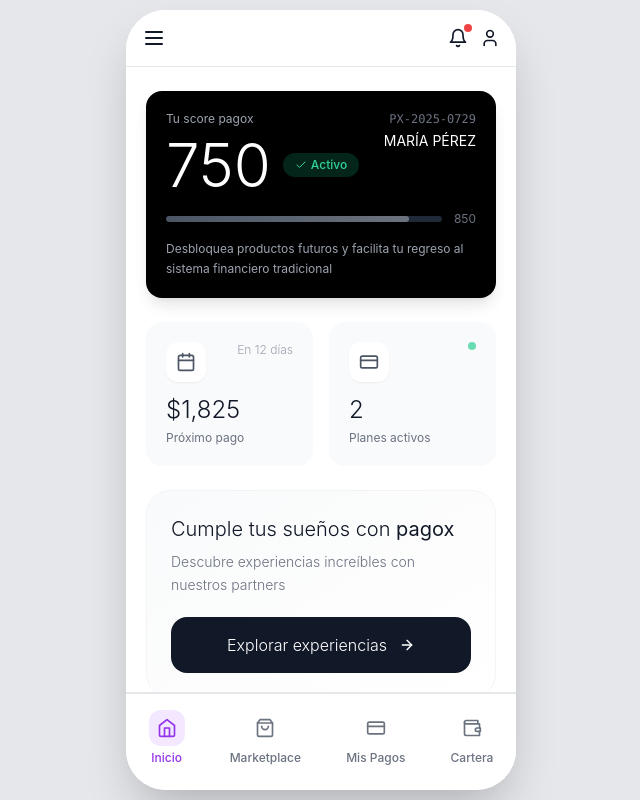
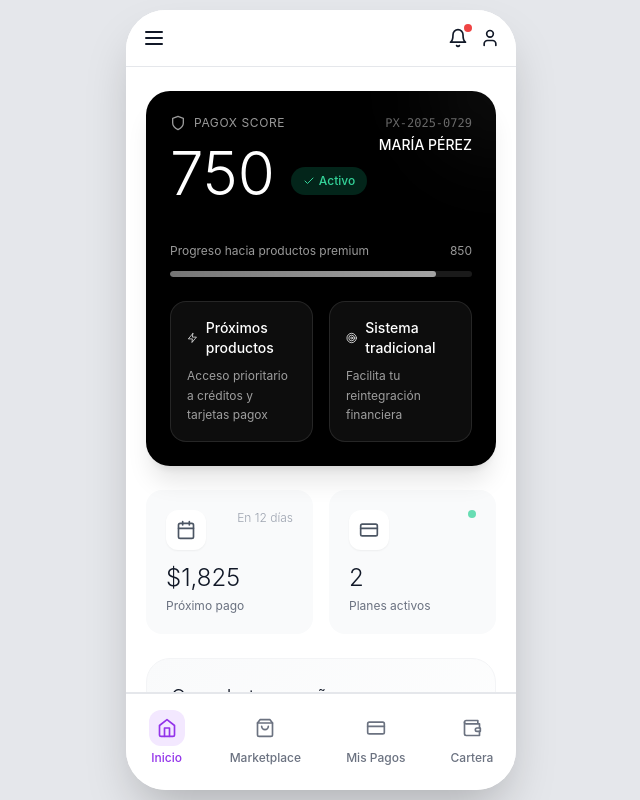
Before and after one commit to Rene-Nun/Pagox_proto_ux, a Next.js app: page / in a window 1280 px wide. Shown: the whole page, without its empty margins (319-959 px from the left). Built offline with nearby package versions, Linux system fonts and the light colour scheme.

Commit message:
Actualizar HomeScreen.tsx

```diff
--- a/app/components/screens/HomeScreen.tsx
+++ b/app/components/screens/HomeScreen.tsx
@@ -1,6 +1,5 @@
-import MobileContainer from '../MobileContainer'
 import Header from '../Header'
-import { Calendar, CreditCard, Check, ArrowRight, ChevronDown, ChevronUp, Sparkles, Plane, Hotel, Music, Eye, EyeOff, TrendingUp, Users } from 'lucide-react'
+import { Calendar, CreditCard, Check, ArrowRight, ChevronDown, Sparkles, Plane, Hotel, Music, Eye, EyeOff, TrendingUp, Shield, Zap, Target } from 'lucide-react'
 import { useState } from 'react'
 
 interface HomeScreenProps {
@@ -12,19 +11,28 @@ export default function HomeScreen({ onNavigate, activeTab }: HomeScreenProps) {
   const [showPlans, setShowPlans] = useState(false)
 
   return (
-    <MobileContainer className="bg-white">
+    <div className="h-full flex flex-col bg-white">
       <Header showLogo={false} onNavigate={onNavigate} />
 
       <div className="flex-1 overflow-y-auto">
         <div className="px-5 py-6 space-y-6">
-          {/* Score Card - Diseño compacto y mejor distribuido */}
-          <div className="bg-black rounded-2xl p-5 shadow-lg">
-            <div className="flex justify-between items-start">
+
+          {/* Score Pagox - Pasaporte Financiero */}
+          <div className="bg-black rounded-3xl p-6 shadow-xl relative overflow-hidden">
+            {/* Decorative Elements */}
+            <div className="absolute top-0 right-0 w-32 h-32 bg-white/5 rounded-full blur-2xl transform translate-x-16 -translate-y-16"></div>
+            <div className="absolute bottom-0 left-0 w-24 h-24 bg-white/3 rounded-full blur-xl transform -translate-x-12 translate-y-12"></div>
+
+            <div className="relative">
+              <div className="flex justify-between items-start mb-6">
                 <div>
-                <p className="text-gray-400 text-xs mb-2">Tu score pagox</p>
-                <div className="flex items-center gap-3 mb-4">
-                  <p className="text-6xl font-light text-white">750</p>
-                  <div className="bg-emerald-500/20 px-3 py-1 rounded-full">
+                  <div className="flex items-center gap-2 mb-3">
+                    <Shield className="w-4 h-4 text-white/60" />
+                    <p className="text-white/60 text-xs uppercase tracking-wider">Pagox Score</p>
+                  </div>
+                  <div className="flex items-end gap-4 mb-4">
+                    <h1 className="text-6xl font-light text-white">750</h1>
+                    <div className="bg-emerald-500/20 px-3 py-1.5 rounded-full mb-2">
                       <span className="text-emerald-400 text-xs font-medium flex items-center gap-1">
                         <Check className="w-3 h-3" />
                         Activo
@@ -34,28 +42,49 @@ export default function HomeScreen({ onNavigate, activeTab }: HomeScreenProps) {
                 </div>
 
                 <div className="text-right">
-                <p className="text-gray-500 text-xs font-mono">PX-2025-0729</p>
-                <p className="text-white text-sm mt-1">MARÍA PÉREZ</p>
+                  <p className="text-white/40 text-xs font-mono mb-1">PX-2025-0729</p>
+                  <p className="text-white text-sm font-medium">MARÍA PÉREZ</p>
                 </div>
               </div>
 
-            <div className="space-y-3">
-              <div className="flex items-center gap-3">
-                <div className="flex-1 h-1.5 bg-gray-800 rounded-full overflow-hidden">
-                  <div className="h-full bg-gradient-to-r from-gray-600 to-gray-500 rounded-full" style={{ width: '88%' }}></div>
+              {/* Progress Bar */}
+              <div className="space-y-3 mb-6">
+                <div className="flex items-center justify-between">
+                  <span className="text-white/60 text-xs">Progreso hacia productos premium</span>
+                  <span className="text-white/60 text-xs">850</span>
                 </div>
-                <span className="text-gray-500 text-xs">850</span>
+                <div className="flex-1 h-1.5 bg-white/10 rounded-full overflow-hidden">
+                  <div className="h-full bg-gradient-to-r from-white/40 to-white/60 rounded-full transition-all duration-500" style={{ width: '88%' }}></div>
+                </div>
               </div>
 
-              <p className="text-gray-400 text-xs leading-relaxed">
-                Desbloquea productos futuros y facilita tu regreso al sistema financiero tradicional
+              {/* Benefits Grid */}
+              <div className="grid grid-cols-2 gap-4">
+                <div className="bg-white/5 rounded-2xl p-4 border border-white/10">
+                  <div className="flex items-center gap-2 mb-2">
+                    <Zap className="w-4 h-4 text-white/80" />
+                    <span className="text-white text-sm font-medium">Próximos productos</span>
+                  </div>
+                  <p className="text-white/60 text-xs leading-relaxed">
+                    Acceso prioritario a créditos y tarjetas pagox
+                  </p>
+                </div>
+                <div className="bg-white/5 rounded-2xl p-4 border border-white/10">
+                  <div className="flex items-center gap-2 mb-2">
+                    <Target className="w-4 h-4 text-white/80" />
+                    <span className="text-white text-sm font-medium">Sistema tradicional</span>
+                  </div>
+                  <p className="text-white/60 text-xs leading-relaxed">
+                    Facilita tu reintegración financiera
                   </p>
                 </div>
               </div>
+            </div>
+          </div>
 
-          {/* Stats Cards - Diseño limpio y moderno */}
+          {/* Quick Stats */}
           <div className="grid grid-cols-2 gap-4">
-            <div className="bg-gray-50 rounded-2xl p-5 group hover:shadow-md transition-all duration-300">
+            <div className="bg-gray-50 rounded-2xl p-5 hover:shadow-md transition-all duration-300">
               <div className="flex justify-between items-start mb-3">
                 <div className="w-10 h-10 bg-white rounded-xl flex items-center justify-center shadow-sm">
                   <Calendar className="w-5 h-5 text-gray-600" />
@@ -66,7 +95,7 @@ export default function HomeScreen({ onNavigate, activeTab }: HomeScreenProps) {
               <p className="text-xs text-gray-500">Próximo pago</p>
             </div>
 
-            <div className="bg-gray-50 rounded-2xl p-5 group hover:shadow-md transition-all duration-300">
+            <div className="bg-gray-50 rounded-2xl p-5 hover:shadow-md transition-all duration-300">
               <div className="flex justify-between items-start mb-3">
                 <div className="w-10 h-10 bg-white rounded-xl flex items-center justify-center shadow-sm">
                   <CreditCard className="w-5 h-5 text-gray-600" />
@@ -78,7 +107,7 @@ export default function HomeScreen({ onNavigate, activeTab }: HomeScreenProps) {
             </div>
           </div>
 
-          {/* CTA Section - Botón destacado */}
+          {/* Partner CTA */}
           <div className="bg-gradient-to-br from-gray-50 to-white rounded-3xl p-6 border border-gray-100">
             <h2 className="text-xl font-light text-gray-900 mb-2">
               Cumple tus sueños con <span className="font-normal">pagox</span>
@@ -95,8 +124,8 @@ export default function HomeScreen({ onNavigate, activeTab }: HomeScreenProps) {
             </button>
           </div>
 
-          {/* Ofertas Exclusivas - Diseño reajustado */}
-          <div className="relative bg-gradient-to-br from-indigo-600 to-indigo-700 rounded-3xl p-5 overflow-hidden shadow-xl">
+          {/* Marketplace - Verde Esmeralda Statement */}
+          <div className="relative bg-gradient-to-br from-emerald-500 to-emerald-600 rounded-3xl p-5 overflow-hidden shadow-xl">
             <div className="absolute top-0 right-0 w-40 h-40 bg-white/10 rounded-full blur-3xl transform translate-x-16 -translate-y-16"></div>
 
             <div className="relative">
@@ -109,16 +138,16 @@ export default function HomeScreen({ onNavigate, activeTab }: HomeScreenProps) {
                     <h3 className="text-xl font-light text-white">
                       Marketplace
                     </h3>
-                    <p className="text-indigo-200 text-xs">Las mejores ofertas</p>
+                    <p className="text-emerald-100 text-xs">Las mejores ofertas</p>
                   </div>
                 </div>
-                <div className="bg-white/90 backdrop-blur text-indigo-600 px-3 py-1.5 rounded-xl">
+                <div className="bg-white/90 backdrop-blur text-emerald-600 px-3 py-1.5 rounded-xl">
                   <p className="text-base font-bold">70%</p>
                   <p className="text-xs font-medium -mt-0.5">OFF</p>
                 </div>
               </div>
 
-              <p className="text-indigo-100 text-sm mb-5 leading-relaxed">
+              <p className="text-emerald-50 text-sm mb-5 leading-relaxed">
                 Visita nuestro marketplace de reventa
               </p>
 
@@ -132,21 +161,21 @@ export default function HomeScreen({ onNavigate, activeTab }: HomeScreenProps) {
                     <div className="w-12 h-12 bg-white/15 backdrop-blur rounded-xl flex items-center justify-center mx-auto mb-1.5 hover:bg-white/25 transition-colors">
                       <item.icon className="w-5 h-5 text-white" />
                     </div>
-                    <p className="text-xs text-indigo-100 font-light">{item.label}</p>
+                    <p className="text-xs text-emerald-50 font-light">{item.label}</p>
                   </div>
                 ))}
               </div>
 
               <button
                 onClick={() => onNavigate('marketplace', 'marketplace')}
-                className="w-full bg-white text-indigo-600 py-3.5 rounded-2xl font-medium hover:bg-gray-50 transition-all duration-300"
+                className="w-full bg-white text-emerald-600 py-3.5 rounded-2xl font-medium hover:bg-gray-50 transition-all duration-300"
               >
                 Ver ofertas
               </button>
             </div>
           </div>
 
-          {/* Planes de Pago - Diseño minimalista expandible */}
+          {/* Active Plans - Con ojo realista */}
           <div className="bg-white rounded-3xl border border-gray-200 overflow-hidden shadow-sm">
             <button
               onClick={() => setShowPlans(!showPlans)}
@@ -166,7 +195,10 @@ export default function HomeScreen({ onNavigate, activeTab }: HomeScreenProps) {
                 </div>
               </div>
               <div className="flex items-center gap-3">
-                <Eye className={`w-4 h-4 transition-colors ${showPlans ? 'text-gray-600' : 'text-gray-400'}`} />
+                {showPlans ?
+                  <Eye className="w-4 h-4 text-gray-600" /> :
+                  <EyeOff className="w-4 h-4 text-gray-400" />
+                }
                 <ChevronDown className={`w-4 h-4 text-gray-400 transition-transform duration-300 ${showPlans ? 'rotate-180' : ''}`} />
               </div>
             </button>
@@ -231,8 +263,9 @@ export default function HomeScreen({ onNavigate, activeTab }: HomeScreenProps) {
               </div>
             )}
           </div>
+
         </div>
       </div>
-    </MobileContainer>
+    </div>
   )
 }
```
Lines whose indentation alone changed are shown as unchanged.
